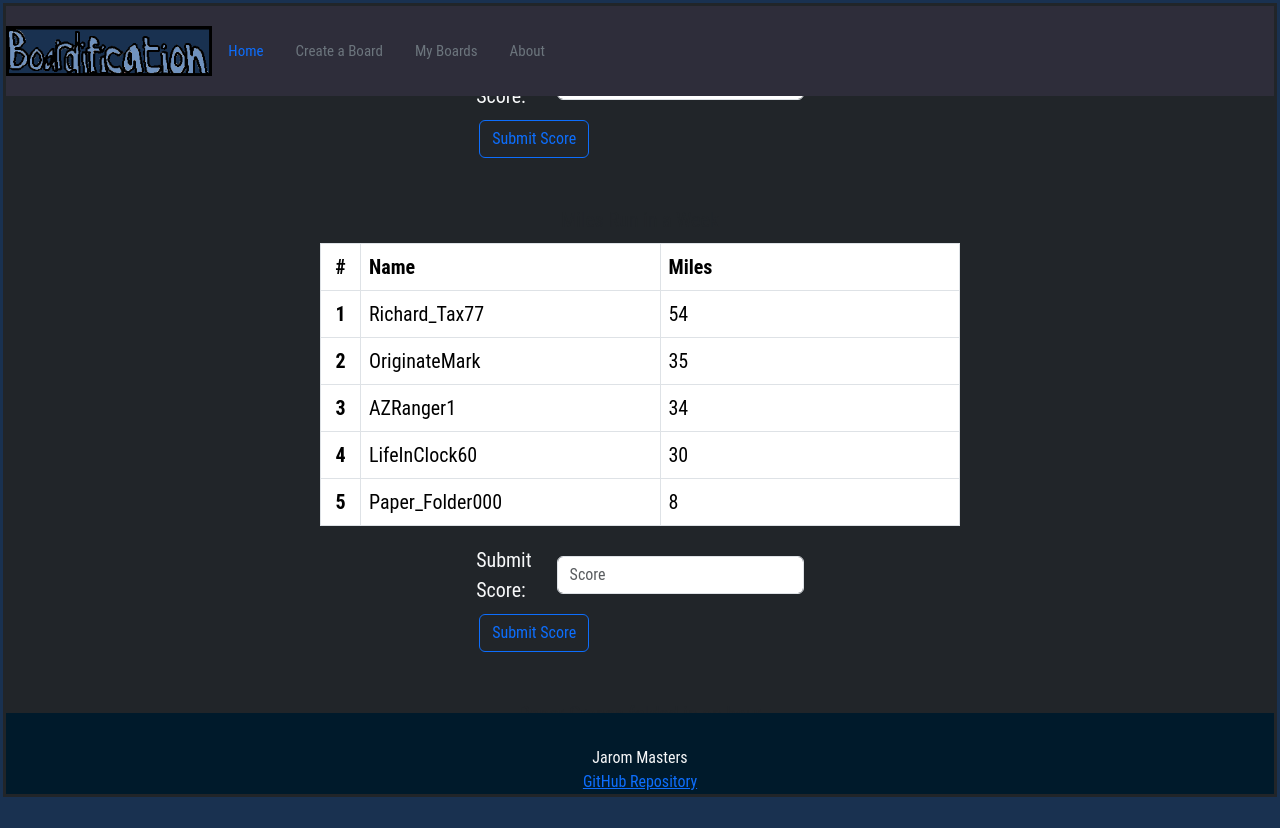
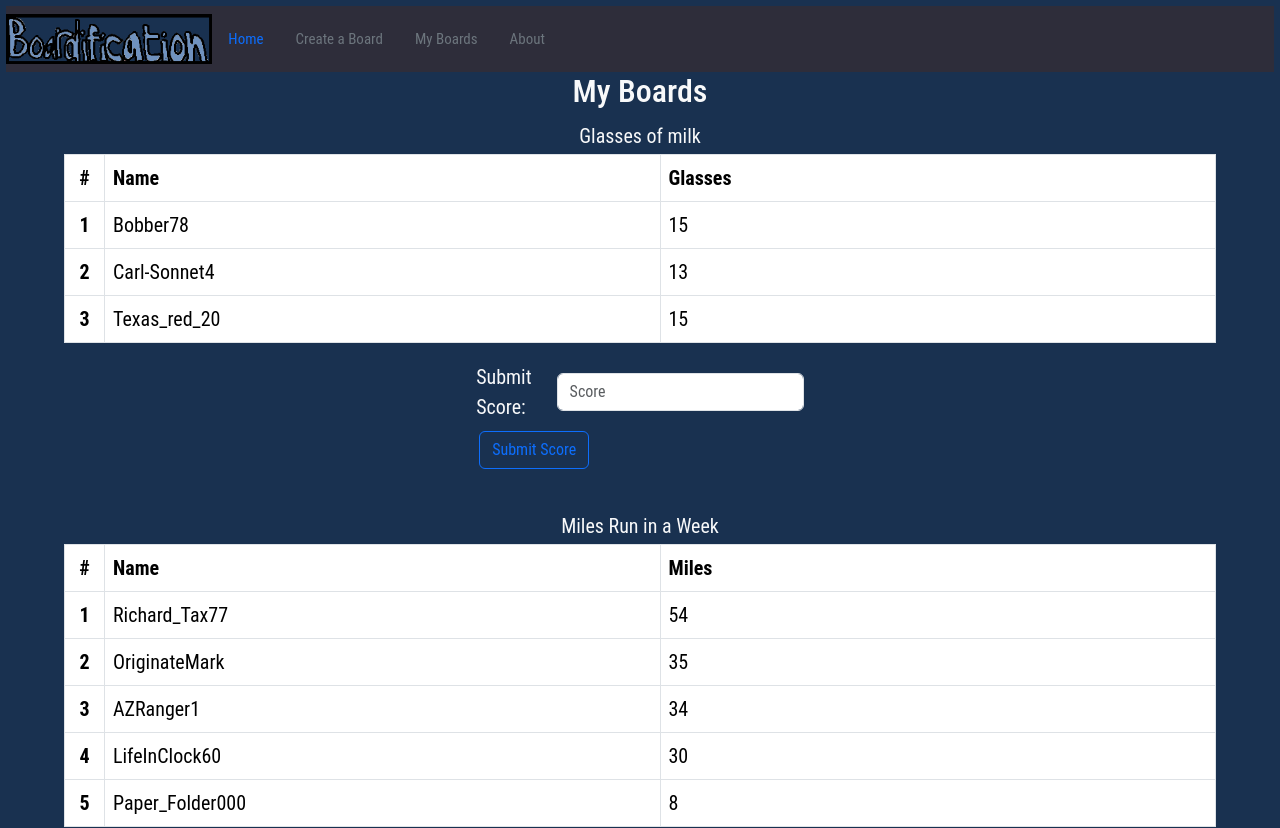
Before and after one commit to jarommasters-max/boardification, a React (Vite) app: page /myboards in a window 1280 px wide. Shown: the top 828 px of the page. Before the commit the page ends 800 px from the top, so only its background shows below. Built offline with nearby package versions, Linux system fonts and the light colour scheme.

Commit message:
Fixed css problems with myboards

```diff
--- a/src/app.css
+++ b/src/app.css
@@ -41,10 +41,14 @@ div {
 
 
 #root {
-  height: 100%;
+  min-height: 100%;
+  margin: 0;
+  display: flex;
+  flex-direction: column;
 }
 
 .body {
+  flex: 1;
   margin: 0;
   display: flex;
   flex-direction: column;
@@ -54,7 +58,7 @@ div {
 }
 
 
-main {
+/* main {
     flex: 1;
     font-size: 20px;
     display: flex;
@@ -62,6 +66,11 @@ main {
     justify-content: center;
     align-items: center;
     height: 100%;
+} */
+
+main {
+  flex: 1;
+  font-size:20px;
 }
 
 .buttons {
--- a/src/app.jsx
+++ b/src/app.jsx
@@ -10,7 +10,7 @@ import { About } from './about/about';
 export default function App() {
   return (
     <BrowserRouter>
-    <div className="body bg-dark text-light">
+    <div className="body text-light">
     <header>
         <nav className="navbar">
             <menu className="nav">
--- a/src/myboards/myboards.css
+++ b/src/myboards/myboards.css
@@ -38,7 +38,7 @@ body {
   color: white;
 }
 
-main {
+/* main {
   flex: 1;
   font-size: 20px;
     display: flex;
@@ -47,7 +47,7 @@ main {
     padding: 2rem 1rem;
     height: 100%;
     overflow-y: auto;
-}
+} */
 
 footer {
     flex: 0 10px;
@@ -67,7 +67,8 @@ footer {
 }
 
 table {
-    max-width:50vw;
+    min-width:50px;
+    max-width: 90vw;
     overflow:hidden;
     white-space:nowrap;
     table-layout:fixed;
--- a/src/myboards/myboards.jsx
+++ b/src/myboards/myboards.jsx
@@ -6,7 +6,7 @@ export function Myboards() {
     <main>
         <h2>My Boards</h2>
 
-        <caption>Glasses of milk</caption>
+        <div>Glasses of milk</div>
         <table class="table table-bordered">
             <thead class="thead-dark">
             <tr>
@@ -44,7 +44,7 @@ export function Myboards() {
         </form>
 
         <hr/>
-        <caption>Miles Run in a Week</caption>
+        <div>Miles Run in a Week</div>
         <table class="table table-bordered">
             <thead class="thead-dark">
             <tr>
@@ -92,7 +92,7 @@ export function Myboards() {
         </form>
 
         <hr/>
-        <caption>Paper Cranes folded in an hour</caption>
+        <div>Paper Cranes folded in an hour</div>
         <table class="table table-bordered">
             <thead class="thead-dark">
             <tr>
```
